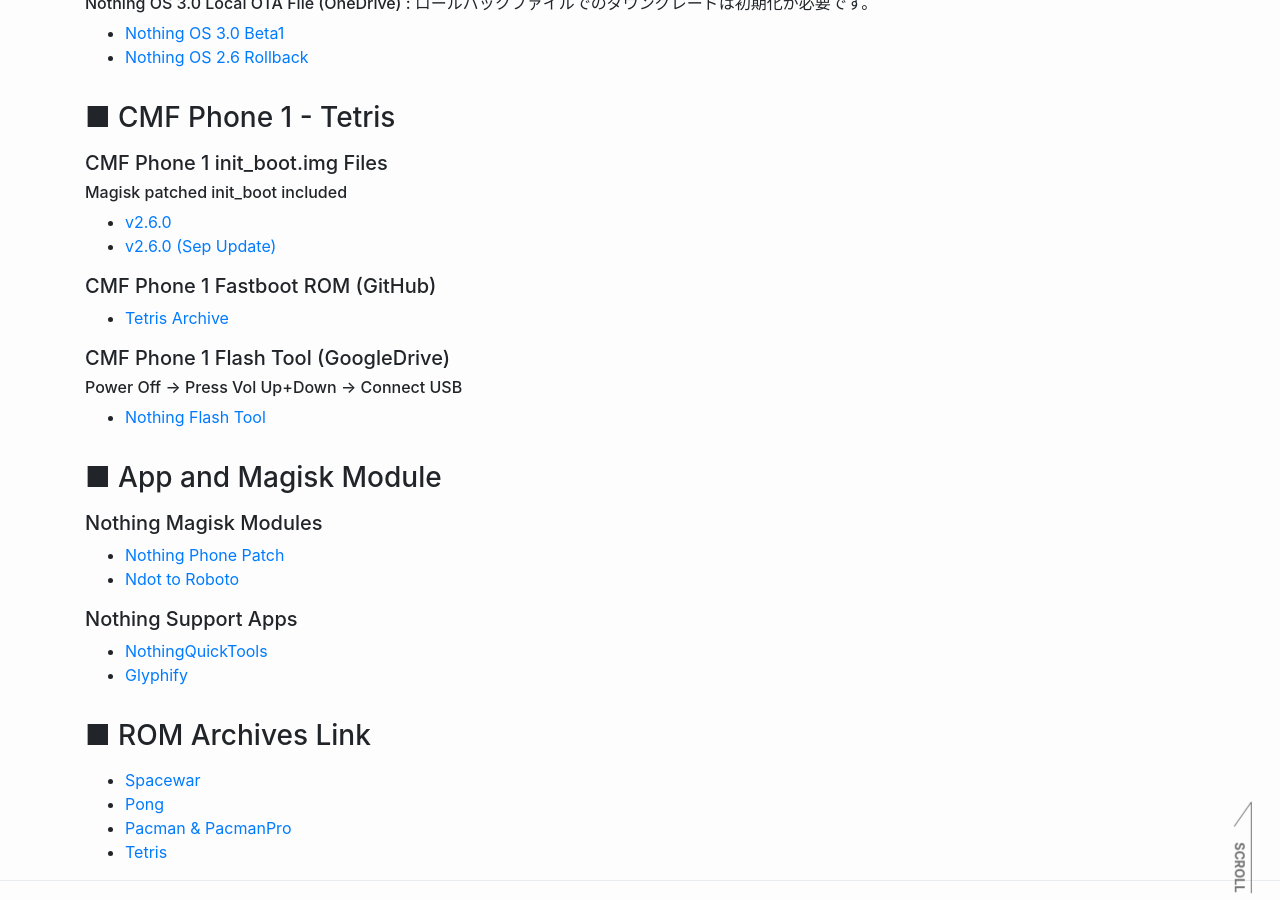
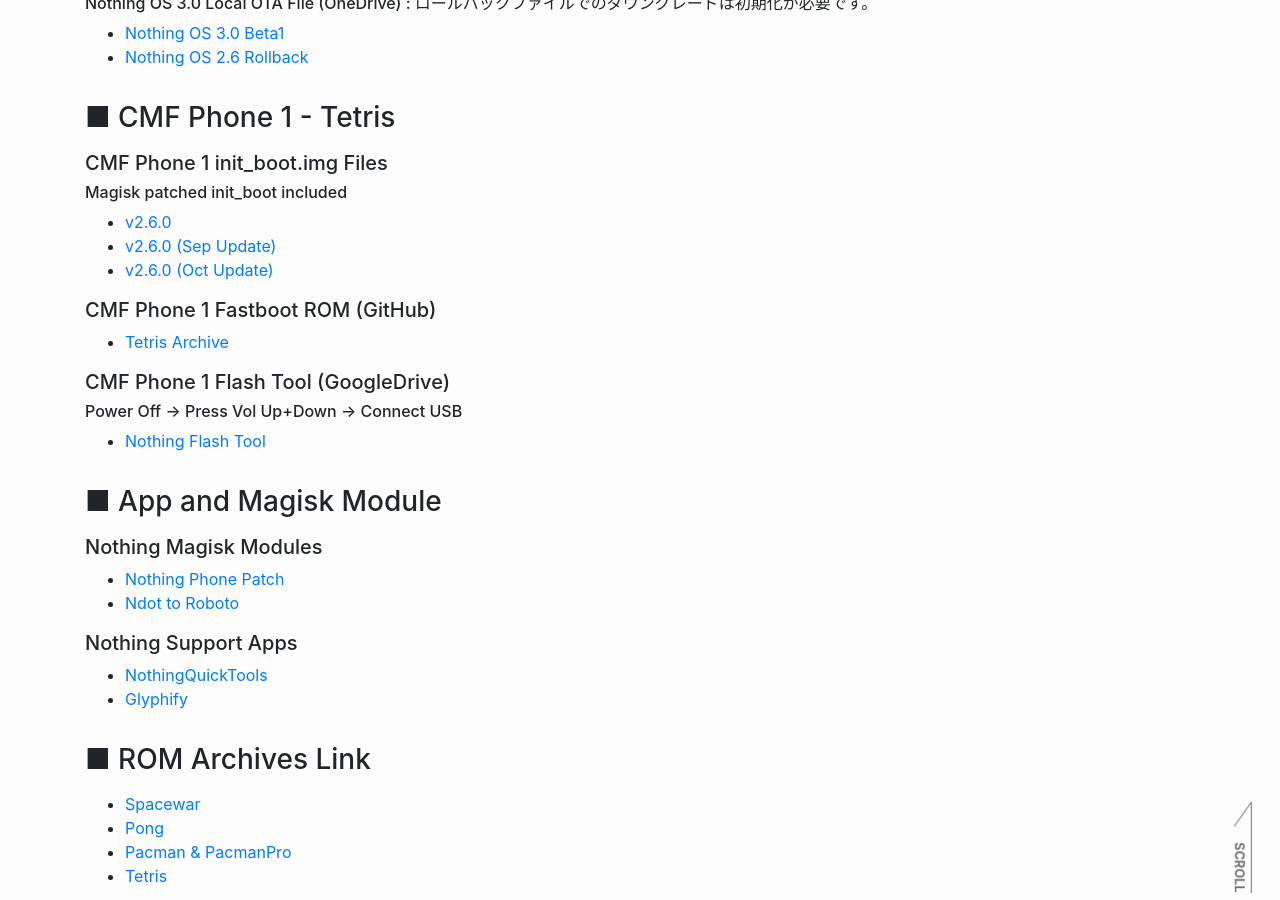
Before and after one commit to reindex-ot/reindex-ot.github.io, a Jekyll site: the page built from nothing.md, in a window 1280 px wide and 900 px high, scrolled down 4744 px. Built offline with Jekyll 4.4.1, drawn with Linux system fonts in a browser that asks for light colours.

Commit message:
Update nothing.md
Signed-off-by: Re*Index. (ot_inc) <32851879+reindex-ot@users.noreply.github.com>

```diff
--- a/nothing.md
+++ b/nothing.md
@@ -179,6 +179,7 @@ JPNのモデルではBeta参加用のAPKをインストールしても、**ボ
 ###### Magisk patched init_boot included
 - [v2.6.0](https://github.com/reindex-ot/boot.img_repo/raw/main/cmf/phone1/Tetris_v2.6.0_init_boot.zip)
 - [v2.6.0 (Sep Update)](https://github.com/reindex-ot/boot.img_repo/raw/main/cmf/phone1/Tetris_v2.6.0-240910-1735_init_boot.zip)
+- [v2.6.0 (Oct Update)](https://github.com/reindex-ot/boot.img_repo/raw/main/cmf/phone1/Tetris_v2.6.0-241021-2030_init_boot.zip)
 
 ##### CMF Phone 1 Fastboot ROM (GitHub)
 - [Tetris Archive](https://github.com/spike0en/Tetris_Archive)
```
